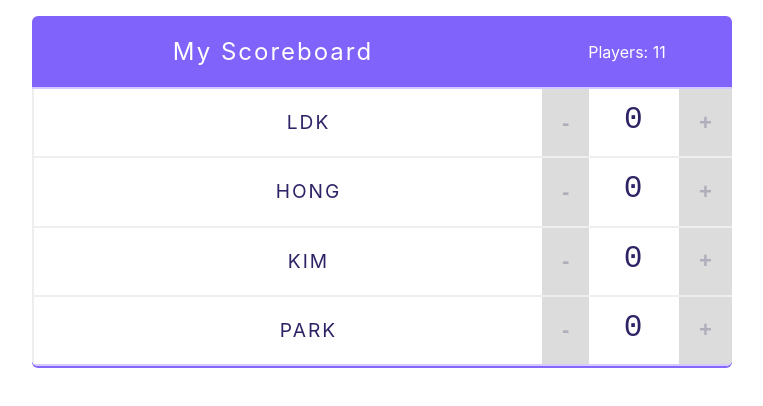
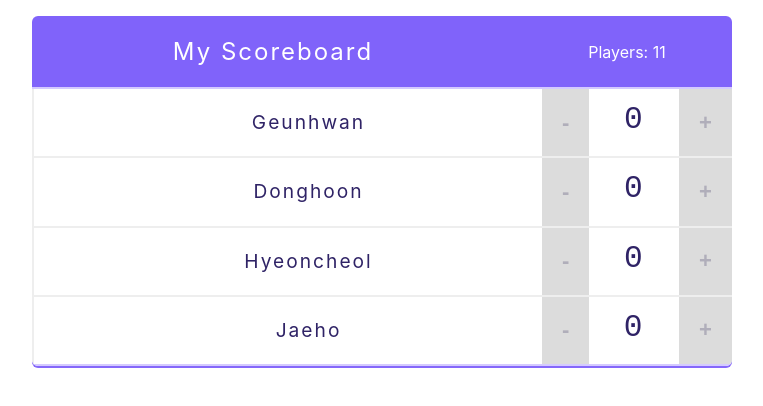
Before and after one commit to cgh5560/scoreboard-Oct2020, a React (Create React App) app: page / in a window 1280 px wide. Shown: the top 406 px of the page, without its empty margins (258-1021 px from the left). Built offline with nearby package versions, Linux system fonts and the light colour scheme.

Commit message:
헤더 컴포넌트 리팩토링

```diff
--- a/src/App.js
+++ b/src/App.js
@@ -1,24 +1,6 @@
 import React from 'react';
 import './App.css';
-
-const players = [
-  {name: 'LDK', score: 30, id: 1},
-  {name: 'HONG', score: 40, id: 2},
-  {name: 'KIM', score: 50, id: 3},
-  {name: 'PARK', score: 60, id: 4},
-];
-
-const Header = (props) => {
-  console.log(props);
-  // destruct assignment
-  const {title, totalPlayers} = props;
-  return (
-    <header className="header">
-      <h1 className="h1">{title}</h1>
-      <span className='stats'>Players: {totalPlayers}</span>
-    </header>
-  );
-}
+import {Header} from "./components/Header";
 
 const Player = (props) => (
   <div className='player'>
@@ -73,10 +55,10 @@ class Counter extends React.Component {
 class App extends React.Component {
   state = {
     players: [
-      {name: 'LDK', id: 1},
-      {name: 'HONG', id: 2},
-      {name: 'KIM', id: 3},
-      {name: 'PARK', id: 4},
+      {name: 'Geunhwan', id: 1},
+      {name: 'Donghoon', id: 2},
+      {name: 'Hyeoncheol', id: 3},
+      {name: 'Jaeho', id: 4},
     ]
   }
   // 1) player 삭제 콜백 펑션 정의
--- /dev/null
+++ b/src/components/Header.jsx
@@ -0,0 +1,13 @@
+import React from "react";
+
+export const Header = (props) => {
+  console.log(props);
+  // destruct assignment
+  const {title, totalPlayers} = props;
+  return (
+    <header className="header">
+      <h1 className="h1">{title}</h1>
+      <span className='stats'>Players: {totalPlayers}</span>
+    </header>
+  );
+}
```
